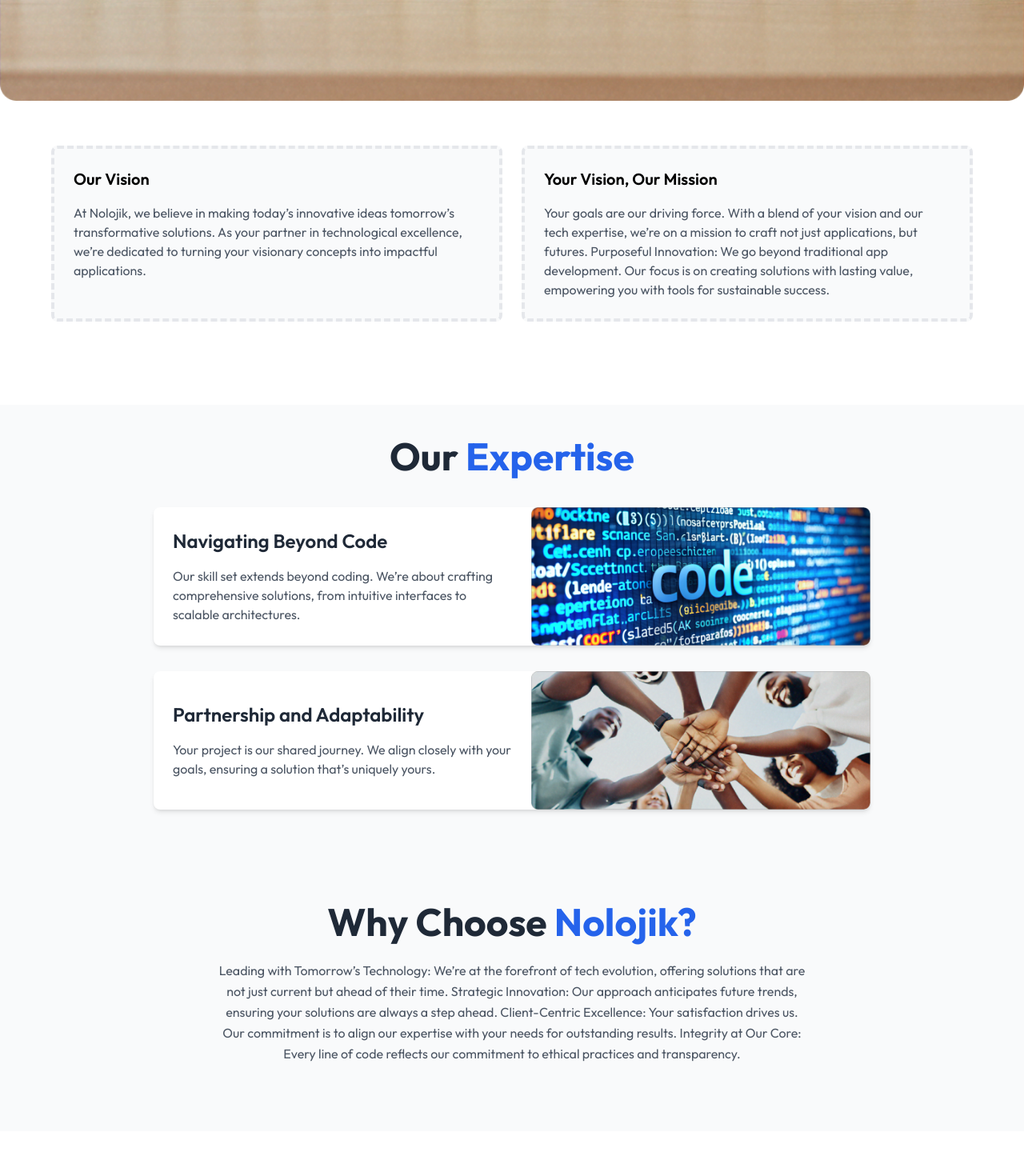
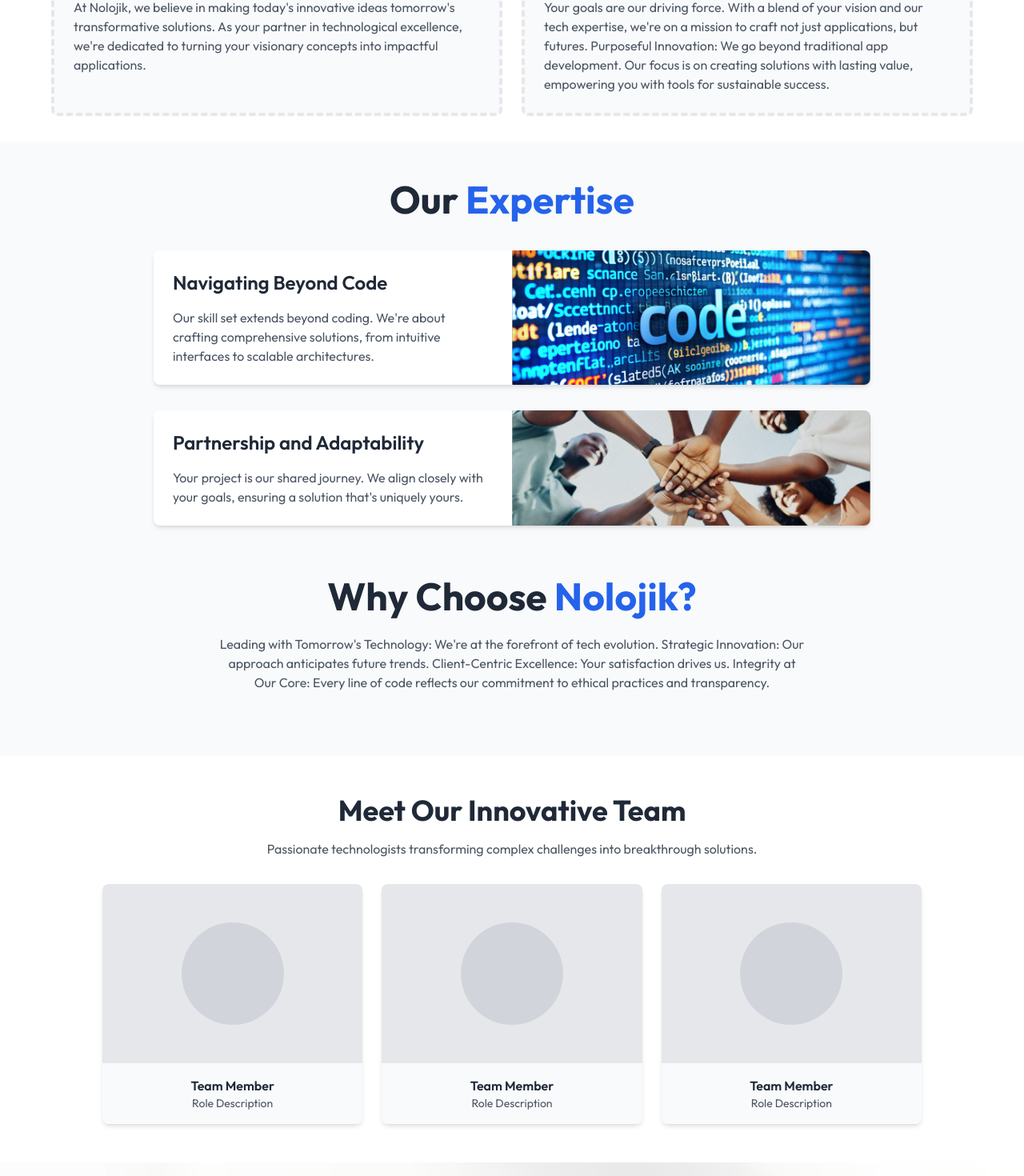
Before and after one commit to MuneebMM/Nolojik, a Next.js app: page /About in a window 1280 px wide. Shown: the part 1780-3250 px from the top of the page at 80% size. Built offline with nearby package versions, Linux system fonts and the light colour scheme.

Commit message:
Made some little changes

```diff
--- a/app/About/page.js
+++ b/app/About/page.js
@@ -66,131 +66,125 @@ const AboutPage = () => {
                     </div>
                 </div>
             </div>
-            <div className="mt-28 px-4 text-center">
-              <h1 className="text-3xl md:text-5xl font-bold text-gray-800">
+            {/* Welcome Section - Mobile Responsive */}
+            <div className="px-4 text-center py-8">
+                <h1 className="text-2xl md:text-5xl font-bold text-gray-800">
                     Welcome to <span className="text-blue-500">Nolojik</span> Innovations Pvt Ltd
                 </h1>
-              <h3 className="font-bold py-4 text-gray-800">
-                Crafting Tomorrows Apps, Today
+                <h3 className="text-sm md:text-base font-bold py-4 text-gray-800">
+                    Crafting Tomorrow's Apps, Today
                 </h3>
             </div>
-            <div className="w-full flex justify-center items-center pt-16 md:pt-36">
-                <div className="w-full md:w-auto">
+
+            {/* Company Vision Image - Mobile Responsive */}
+            <div className="w-full px-4 flex justify-center items-center py-8">
                 <Image
                     src="/companyvision1.png"
                     alt="company visit"
                     width={1350}
                     height={1500}
-                        className="h-full object-cover"
+                    className="w-full max-w-5xl object-cover"
+                />
+            </div>
+
+            {/* Vision Cards - Mobile Responsive */}
+            <div className="grid grid-cols-1 md:grid-cols-2 gap-6 px-4 md:px-16 py-8">
+                {[
+                    {
+                        title: "Our Vision",
+                        description: "At Nolojik, we believe in making today's innovative ideas tomorrow's transformative solutions. As your partner in technological excellence, we're dedicated to turning your visionary concepts into impactful applications."
+                    },
+                    {
+                        title: "Your Vision, Our Mission",
+                        description: "Your goals are our driving force. With a blend of your vision and our tech expertise, we're on a mission to craft not just applications, but futures. Purposeful Innovation: We go beyond traditional app development. Our focus is on creating solutions with lasting value, empowering you with tools for sustainable success."
+                    }
+                ].map((card, index) => (
+                    <div key={index} className="border-4 border-dashed rounded-lg p-6 bg-gray-50">
+                        <h3 className="text-xl font-semibold mb-4">{card.title}</h3>
+                        <p className="text-gray-600">{card.description}</p>
+                    </div>
+                ))}
+            </div>
+
+            {/* Expertise Section - Mobile Responsive */}
+            <div className="bg-gray-50 py-12 px-4">
+                <h1 className="text-3xl md:text-5xl font-bold text-center text-gray-800 mb-10">
+                    Our <span className="text-blue-600">Expertise</span>
+                </h1>
+
+                {[
+                    {
+                        title: "Navigating Beyond Code",
+                        description: "Our skill set extends beyond coding. We're about crafting comprehensive solutions, from intuitive interfaces to scalable architectures.",
+                        image: "/Rectangleabout2.png"
+                    },
+                    {
+                        title: "Partnership and Adaptability",
+                        description: "Your project is our shared journey. We align closely with your goals, ensuring a solution that's uniquely yours.",
+                        image: "/Rectangleabout1.png"
+                    }
+                ].map((card, index) => (
+                    <div
+                        key={index}
+                        className="flex flex-col md:flex-row items-stretch bg-white rounded-lg shadow-md max-w-4xl mx-auto mb-8 overflow-hidden"
+                    >
+                        <div className="p-6 flex-1 flex flex-col justify-center">
+                            <h2 className="text-xl md:text-2xl font-semibold text-gray-800 mb-4">
+                                {card.title}
+                            </h2>
+                            <p className="text-gray-600 text-sm md:text-base flex-grow">
+                                {card.description}
+                            </p>
+                        </div>
+                        <div className="w-full md:w-1/2 h-56 md:h-auto relative">
+                            <Image
+                                src={card.image}
+                                alt={card.title}
+                                fill
+                                className="object-cover"
                             />
                         </div>
                     </div>
-            <div className="grid grid-cols-1 md:grid-cols-2 gap-6 mb-12 px-4 md:px-16 py-14">
-                <div className="border-4 border-dashed rounded-lg p-6 bg-gray-50">
-                    <h3 className="text-xl font-semibold mb-4">Our Vision</h3>
-                    <p className="text-gray-600">
-                        At Nolojik, we believe in making today’s innovative ideas tomorrow’s transformative solutions. As your partner in technological excellence, we’re dedicated to turning your visionary concepts into impactful applications.
-                    </p>
-                </div>
-                <div className="border-4 border-dashed rounded-lg p-6 bg-gray-50">
-                    <h3 className="text-xl font-semibold mb-4">Your Vision, Our Mission</h3>
-                    <p className="text-gray-600">
-                        Your goals are our driving force. With a blend of your vision and our tech expertise, we’re on a mission to craft not just applications, but futures. Purposeful Innovation: We go beyond traditional app development. Our focus is on creating solutions with lasting value, empowering you with tools for sustainable success.
-                    </p>
-                </div>
-            </div>
-            <div className="min-h-screen bg-gray-50 flex flex-col items-center py-10">
-                {/* Heading */}
-                <h1 className="text-4xl md:text-5xl font-bold text-center text-gray-800 mb-10">
-                    Our <span className="text-blue-600">Expertise</span>
-                </h1>
+                ))}
 
-                {/* Card 1 */}
-                <div className="flex flex-col md:flex-row items-center bg-white rounded-lg shadow-md max-w-4xl mx-auto mb-8">
-                    <div className="p-6 flex-1">
-                        <h2 className="text-2xl font-semibold text-gray-800 mb-4">Navigating Beyond Code</h2>
-                        <p className="text-gray-600">
-                            Our skill set extends beyond coding. We’re about crafting comprehensive solutions,
-                            from intuitive interfaces to scalable architectures.
-                        </p>
-                    </div>
-                    <div className="relative flex-1 w-full h-56 md:h-auto">
-                        <Image
-                            src="/Rectangleabout2.png" // Replace with your image path
-                            alt="Code"
-                            width={500}
-                            height={300}
-                            className="rounded-b-lg md:rounded-r-lg md:rounded-b-none"
-                        />
-                    </div>
-                </div>
-
-                {/* Card 2 */}
-                <div className="flex flex-col md:flex-row items-center bg-white rounded-lg shadow-md max-w-4xl mx-auto mb-8">
-                    <div className="p-6 flex-1">
-                        <h2 className="text-2xl font-semibold text-gray-800 mb-4">Partnership and Adaptability</h2>
-                        <p className="text-gray-600">
-                            Your project is our shared journey. We align closely with your goals, ensuring
-                            a solution that’s uniquely yours.
-                        </p>
-                    </div>
-                    <div className="relative flex-1 w-full h-56 md:h-auto">
-                        <Image
-                            src="/Rectangleabout1.png" // Replace with your image path
-                            alt="Teamwork"
-                            width={500}
-                            height={300}
-                            className="rounded-b-lg md:rounded-r-lg md:rounded-b-none"
-                        />
-                    </div>
-                </div>
-
-                {/* Centered Text Block */}
-                <div className="mt-10 max-w-3xl text-center px-4 py-11">
-                    <h2 className="text-4xl md:text-5xl font-bold text-gray-800 mb-6">
+                {/* Why Choose Nolojik Section */}
+                <div className="text-center px-4 py-8 max-w-3xl mx-auto">
+                    <h2 className="text-3xl md:text-5xl font-bold text-gray-800 mb-6">
                         Why Choose <span className="text-blue-600">Nolojik?</span>
                     </h2>
-                    <p className="text-gray-600 leading-relaxed">
-                    Leading with Tomorrow’s Technology: We’re at the forefront of tech evolution, offering solutions
-                    that are not just current but ahead of their time. Strategic Innovation: Our approach anticipates
-                    future trends, ensuring your solutions are always a step ahead. Client-Centric Excellence: Your
-                    satisfaction drives us. Our commitment is to align our expertise with your needs for outstanding
-                    results. Integrity at Our Core: Every line of code reflects our commitment to ethical practices
-                    and transparency.
+                    <p className="text-sm md:text-base text-gray-600 leading-relaxed">
+                        Leading with Tomorrow's Technology: We're at the forefront of tech evolution. Strategic Innovation: Our approach anticipates future trends. Client-Centric Excellence: Your satisfaction drives us. Integrity at Our Core: Every line of code reflects our commitment to ethical practices and transparency.
                     </p>
                 </div>
             </div>
 
-             {/* Section with Cards */}
-            <div className="my-16 text-center">
-                <h2 className="text-3xl md:text-4xl font-bold text-gray-800 mb-4">
-                Get to Know the Amazing People <br/> behind Poppins
+            {/* Team Section - Mobile Responsive */}
+            <div className="my-12 px-4 text-center">
+                <h2 className="text-2xl md:text-4xl font-bold text-gray-800 mb-4">
+                    Meet Our Innovative Team
                 </h2>
-                <p className="text-gray-600 max-w-2xl mx-auto mb-8">
-                Our AI-powered tool takes your ideas and turns them into captivating, reader-friendly content
-                that resonates with your audience.
+                <p className="text-sm md:text-base text-gray-600 max-w-2xl mx-auto mb-8">
+                    Passionate technologists transforming complex challenges into breakthrough solutions.
                 </p>
 
-                <div className="grid grid-cols-1 md:grid-cols-3 gap-8 max-w-5xl mx-auto">
-                {/* Card 1 */}
-                <div className="bg-white rounded-lg shadow-md h-96">
-                    <div className="h-48 bg-gray-200 rounded-t-md"></div>
-                    <div className="h-auto bg-gray-100 rounded-b-md"></div>
+                <div className="grid grid-cols-1 md:grid-cols-3 gap-6 max-w-5xl mx-auto">
+                    {[1,2,3].map((card) => (
+                        <div
+                            key={card}
+                            className="bg-white rounded-lg shadow-md overflow-hidden transform transition-transform hover:scale-105"
+                        >
+                            <div className="h-48 md:h-56 bg-gray-200 flex items-center justify-center">
+                                <div className="w-32 h-32 bg-gray-300 rounded-full"></div>
+                            </div>
+                            <div className="p-4 bg-gray-50">
+                                <h3 className="font-semibold text-gray-800">Team Member</h3>
+                                <p className="text-sm text-gray-600">Role Description</p>
+                            </div>
+                        </div>
+                    ))}
+                </div>
             </div>
 
-                {/* Card 2 */}
-                <div className="bg-white rounded-lg shadow-md h-96">
-                    <div className="h-48 bg-gray-200 rounded-t-md"></div>
-                    <div className="h-auto bg-gray-100 rounded-b-md"></div>
-                </div>
-
-                {/* Card 3 */}
-                <div className="bg-white rounded-lg shadow-md h-96">
-                    <div className="h-48 bg-gray-200 rounded-t-md"></div>
-                    <div className="h-auto bg-gray-100 rounded-b-md"></div>
-                </div>
-                </div>
-            </div>
             <Joinus />
             <Footer />
         </div>
--- a/app/Homepage/page.js
+++ b/app/Homepage/page.js
@@ -410,7 +410,7 @@ export default function Homepage() {
               {/* Cards Container */}
               <div className="grid grid-cols-1 sm:grid-cols-2 lg:grid-cols-3 gap-2">
                 {/* Card 1 */}
-                <div className="flex flex-col items-start p-4 text-left rounded-lg bg-white shadow-md">
+                <div className="flex flex-col items-start p-4 text-left rounded-lg bg-white shadow-md transition-all duration-300 ease-in-out transform hover:scale-105 hover:shadow-xl">
                   <div className="w-full h-48 mb-4 rounded-lg overflow-hidden">
                     <Image
                       src="/RectangleImage1.png"
@@ -434,7 +434,7 @@ export default function Homepage() {
                 </div>
 
                 {/* Card 2 */}
-                <div className="flex flex-col items-start p-4 text-left rounded-lg bg-white shadow-md">
+                <div className="flex flex-col items-start p-4 text-left rounded-lg bg-white shadow-md transition-all duration-300 ease-in-out transform hover:scale-105 hover:shadow-xl">
                   <div className="w-full h-48 mb-4 rounded-lg overflow-hidden">
                     <Image
                       src="/RectangleImage2.png"
@@ -458,7 +458,7 @@ export default function Homepage() {
                 </div>
 
                 {/* Card 3 */}
-                <div className="flex flex-col items-start p-4 text-left rounded-lg bg-white shadow-md">
+                <div className="flex flex-col items-start p-4 text-left rounded-lg bg-white shadow-md transition-all duration-300 ease-in-out transform hover:scale-105 hover:shadow-xl">
                   <div className="w-full h-48 mb-4 rounded-lg overflow-hidden">
                     <Image
                       src="/RectangleImage3.png"
```
Lines whose indentation alone changed are shown as unchanged.
